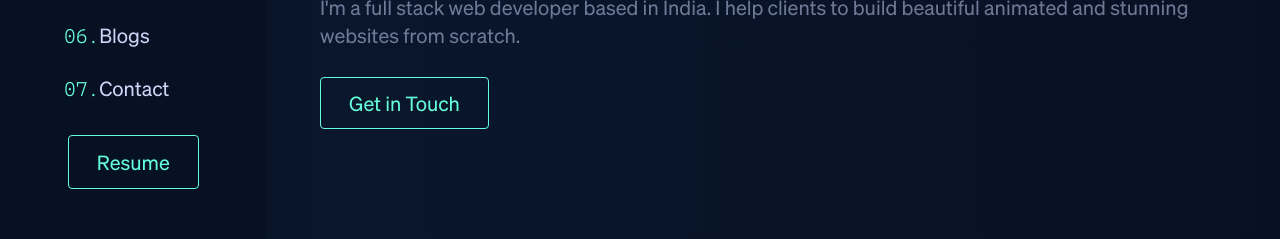
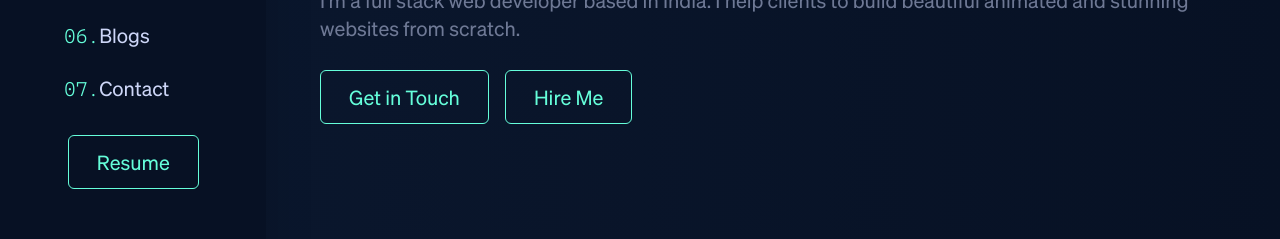
Before and after one commit to abhidadhaniya23/abhi-portfolio, a Next.js app: page / in a window 1280 px wide. Shown: the part 467-706 px from the top of the page. Built offline with nearby package versions, Linux system fonts and the light colour scheme; no server answers.

Commit message:
hire me button added for upwork profile

```diff
--- a/components/navbar/Navbar.js
+++ b/components/navbar/Navbar.js
@@ -107,7 +107,7 @@ const ResumeButton = () => {
       href="https://rxresu.me/abhidadhaniya23/abhi-resume"
       target="_blank"
       rel="noreferrer"
-      className="btn"
+      className="btn mt-5"
     >
       Resume
     </a>
--- a/pages/index.js
+++ b/pages/index.js
@@ -99,7 +99,7 @@ const HeaderIntro = () => {
           initial="initial"
           animate="animate"
           exit="exit"
-          className="text-base mb-7 lg:mb-10 lg:text-xl text-lightBlueSecondary/80"
+          className="text-base lg:text-xl text-lightBlueSecondary/80"
         >
           I&apos;m a full stack web developer based in India. I help clients to
           build beautiful animated and stunning websites from scratch.
@@ -109,9 +109,17 @@ const HeaderIntro = () => {
           initial="initial"
           animate="animate"
           exit="exit"
+          className="mt-5 lg:mt-7 flex flex-row gap-4 items-center"
         >
           <Link href="/contact" className="btn">
             Get in Touch
+          </Link>
+          <Link
+            target="_blank"
+            href="https://www.upwork.com/freelancers/~012c300b71361fe159"
+            className="btn"
+          >
+            Hire Me
           </Link>
         </motion.div>
       </div>
--- a/styles/globals.css
+++ b/styles/globals.css
@@ -54,7 +54,7 @@ a {
 }
 
 .btn {
-  @apply border-[1px] duration-300 hover:bg-cyanPrimary/5 mt-5 text-base lg:text-xl border-cyanPrimary py-3 px-7 text-cyanPrimary rounded-[4px];
+  @apply border duration-300 hover:bg-cyanPrimary/5 text-base lg:text-xl border-cyanPrimary py-3 px-7 text-cyanPrimary rounded-md;
 }
 
 .input {
```
